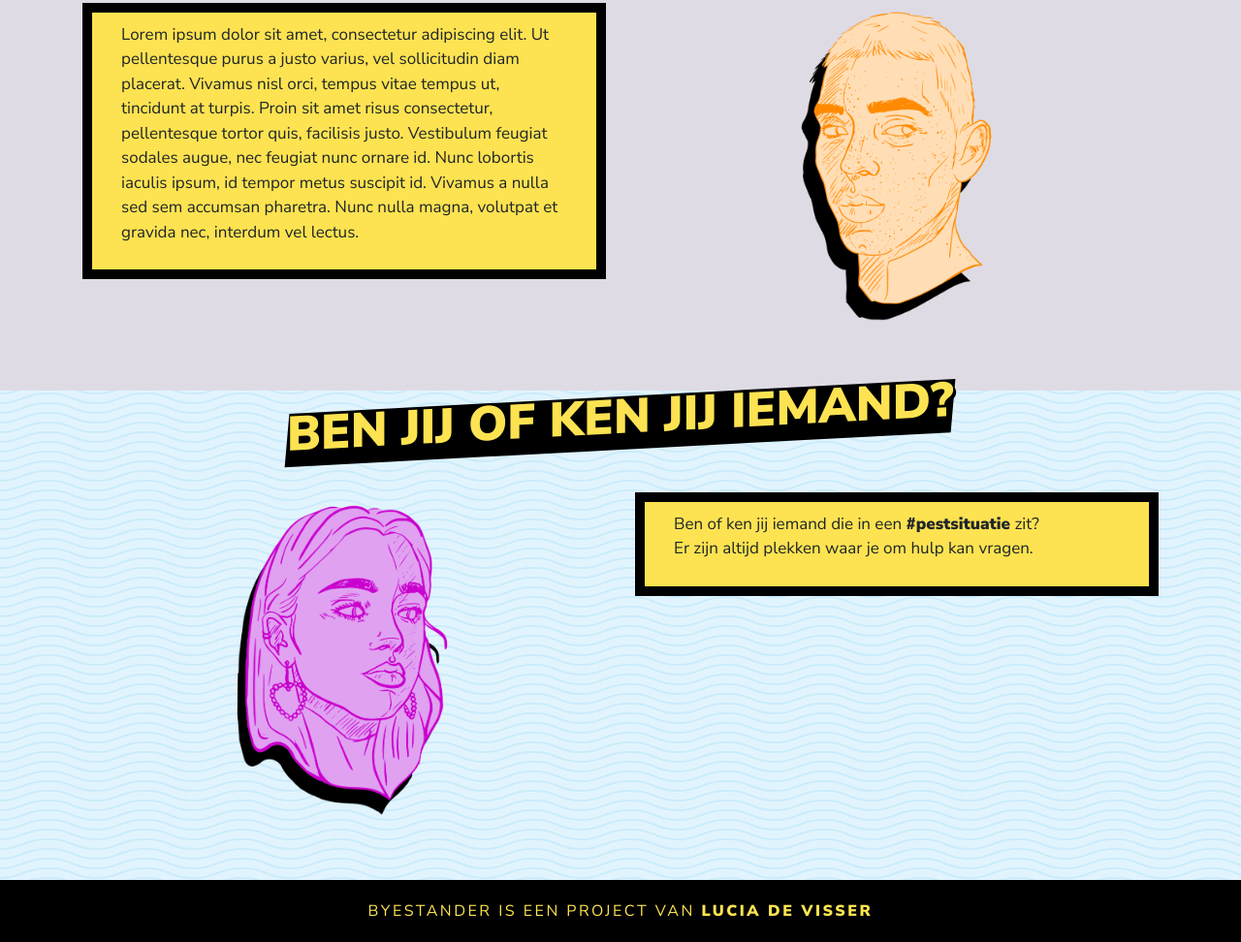
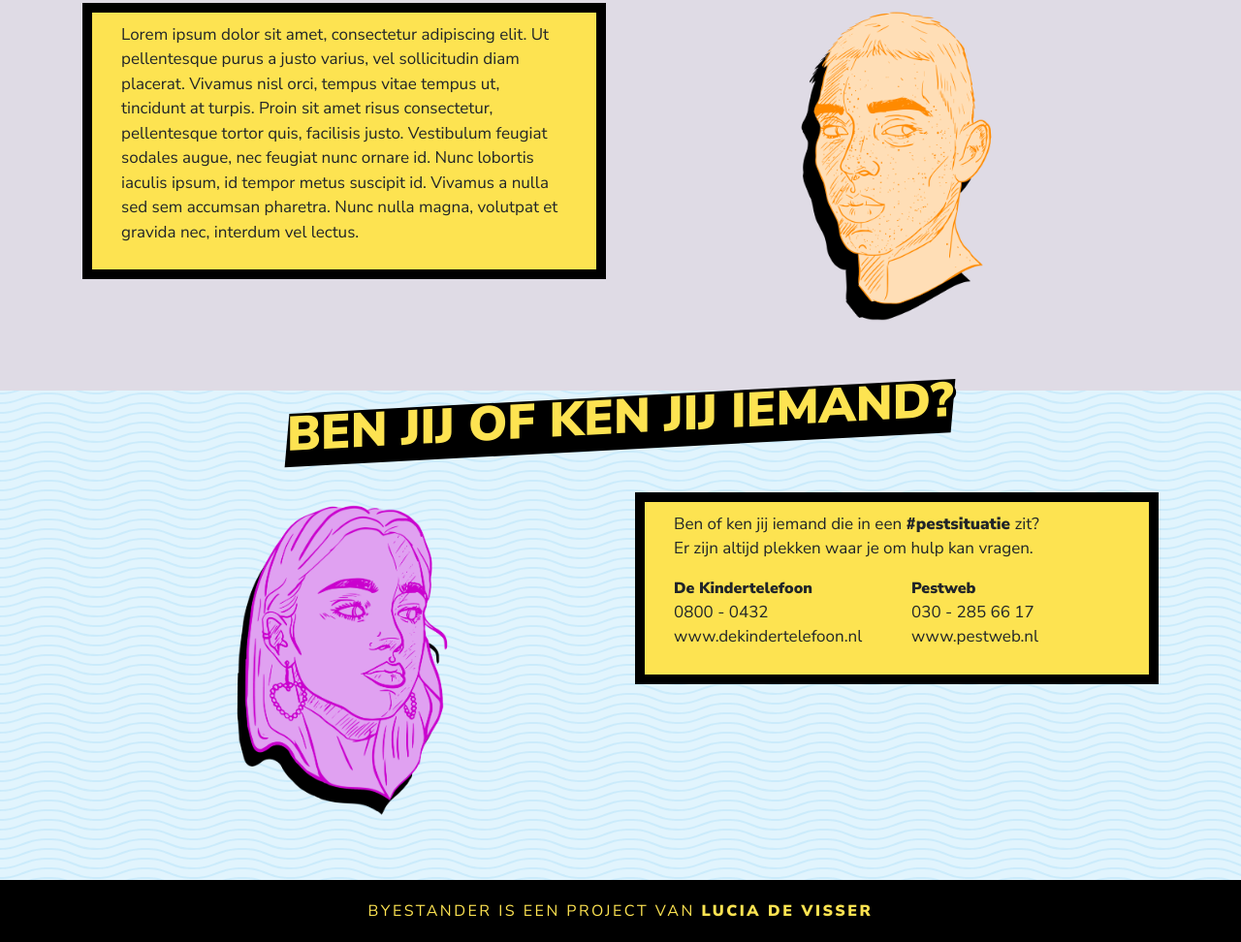
Before and after one commit to lvddergovt/byestander, a plain HTML site: page index.html in a window 1280 px wide. Shown: the part 1014-1986 px from the top of the page at 97% size. Drawn offline with nearby package versions, Linux system fonts and the light colour scheme.

Commit message:
add more info

```diff
--- a/index.html
+++ b/index.html
@@ -86,6 +86,26 @@
                             <br>
                             Er zijn altijd plekken waar je om hulp kan vragen.
                         </p>
+                        <div class="row">
+                            <div class="col-12 col-lg-6">
+                                <b>De Kindertelefoon</b>
+                                <br>
+                                <p>
+                                    0800 - 0432
+                                    <br>
+                                    www.dekindertelefoon.nl
+                                </p>
+                            </div>
+                            <div class="col-12 col-lg-6">
+                                <b>Pestweb</b>
+                                <br>
+                                <p>
+                                    030 - 285 66 17
+                                    <br>
+                                    www.pestweb.nl
+                                </p>
+                            </div>
+                        </div>
                     </div>
                 </div>
             </div>
```
